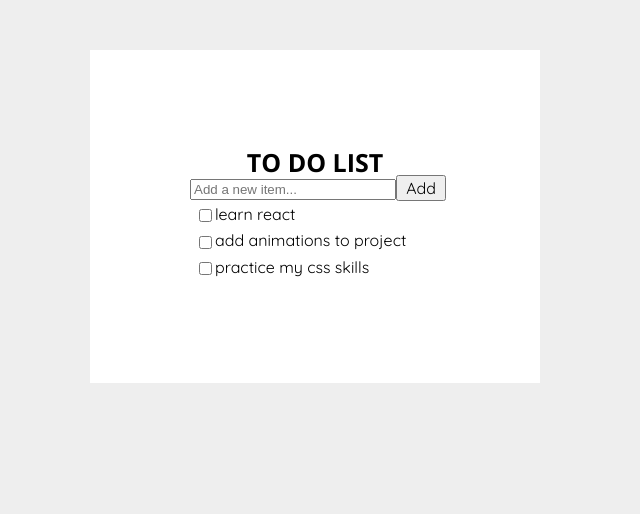
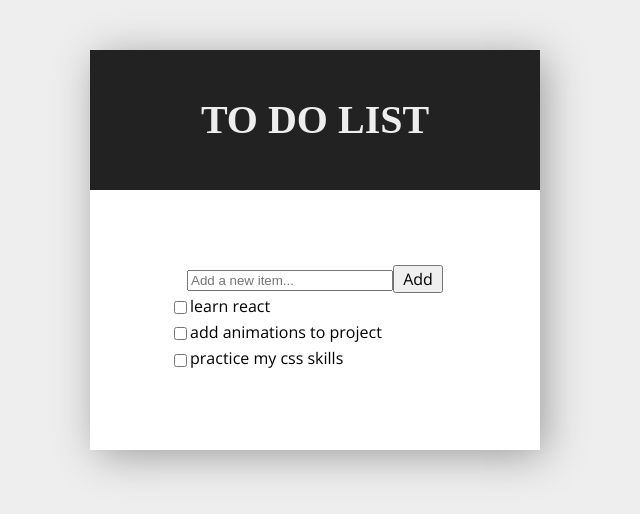
Before and after one commit to missyjeanbeutler/sass-demo, a React (Create React App) app: page / in a window 1280 px wide. Shown: the top 514 px of the page, without its empty margins (325-965 px from the left). Built offline with nearby package versions, Linux system fonts and the light colour scheme.

Commit message:
adding topics to cover

```diff
--- a/src/App.js
+++ b/src/App.js
@@ -40,9 +40,9 @@ class App extends Component {
         })
 
     return (
+      <div className='outer_container'>
+        <h1> TO DO LIST</h1>
       <div className="main_container">
-        <h1> TO DO LIST</h1>
-
         <div className='input_container'>
           <input
           placeholder='Add a new item...'
@@ -55,6 +55,7 @@ class App extends Component {
         <div className='list_container'>
           { todoList }
         </div>
+      </div>
 
       </div>
     );
--- a/src/styles/_globals.scss
+++ b/src/styles/_globals.scss
@@ -1,17 +1,21 @@
-@import url('https://fonts.googleapis.com/css?family=Open+Sans:700|Quicksand');
+@import url('https://fonts.googleapis.com/css?family=Abril+Fatface:300|Open+Sans:300');
 @import 'variables';
 
 h1 {
-  font-family: 'Open Sans', sans-serif;
-  font-size: 25px;
+  font: {
+    family: 'Abril Fatface';
+    size: 40px;
+  }
 }
 
 
 p, a, div, button {
-  font-family: 'Quicksand', sans-serif;
-  font-size: 16px;
+  font: {
+    family: 'Open Sans', sans-serif;
+    size: 16px;
+  }
 }
 
 body {
-  background: $background;
+  background: $light;
 }
--- a/src/styles/_mixins.scss
+++ b/src/styles/_mixins.scss
@@ -0,0 +1,5 @@
+@mixin shadow($color) {
+  -webkit-box-shadow: 6px 6px 40px -2px  $color;
+  -moz-box-shadow: 6px 6px 40px -2px  $color;
+  box-shadow: 6px 6px 40px -2px  $color;
+}
--- a/src/styles/_variables.scss
+++ b/src/styles/_variables.scss
@@ -6,5 +6,8 @@
 
 // ===== 1. COLORS ===== //
 
-$background: #EEE;
+$light: #EEE;
+$medium: #999;
+$dark: #222;
+
 $font-color: #444;
--- a/src/styles/components/_App.scss
+++ b/src/styles/components/_App.scss
@@ -1,11 +1,23 @@
+@import '../variables';
+@import '../mixins';
+
+.outer_container {
+  width: 450px;
+  background: $dark;
+  margin: 50px auto;
+  @include shadow($medium);
+  h1 {
+    text-align: center;
+    color: $light;
+    padding: 50px 0 0 0;
+  }
+}
+
 .main_container {
-  width: 450px;
+  width: 100%;
   background: white;
   margin: 50px auto;
-  padding: 100px;
-  h1 {
-    text-align: center;
-  }
+  padding: 75px;
 }
 
 .input_container {
```
Also changed, not shown: 1 other file (tests, documents, lock files or other folders).
